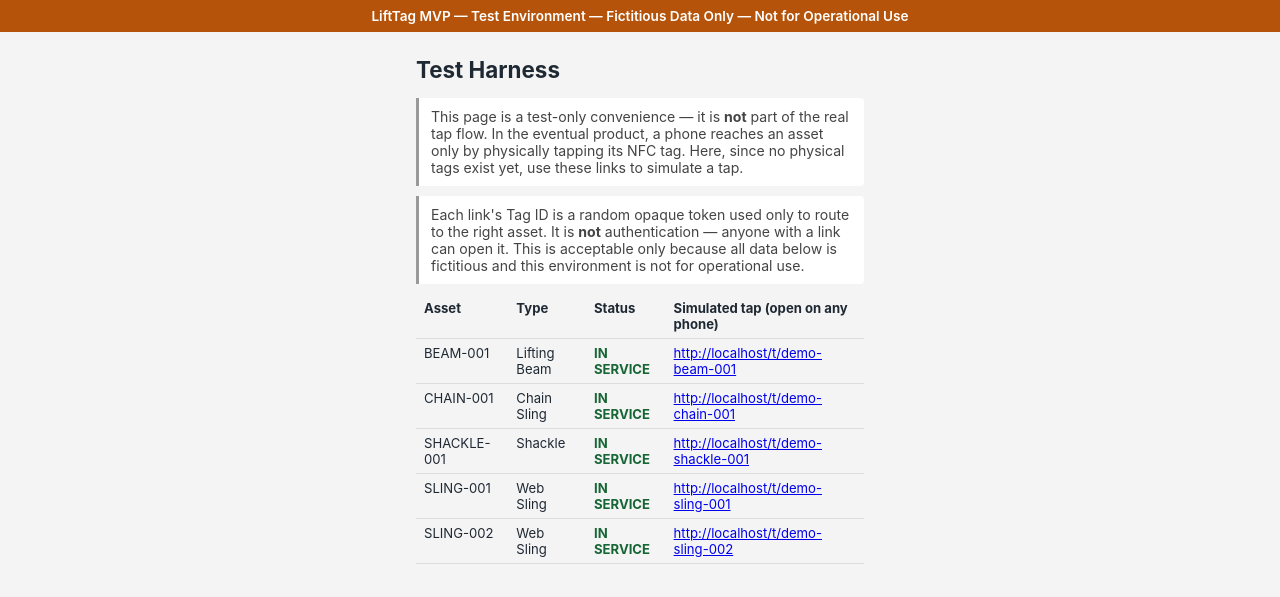
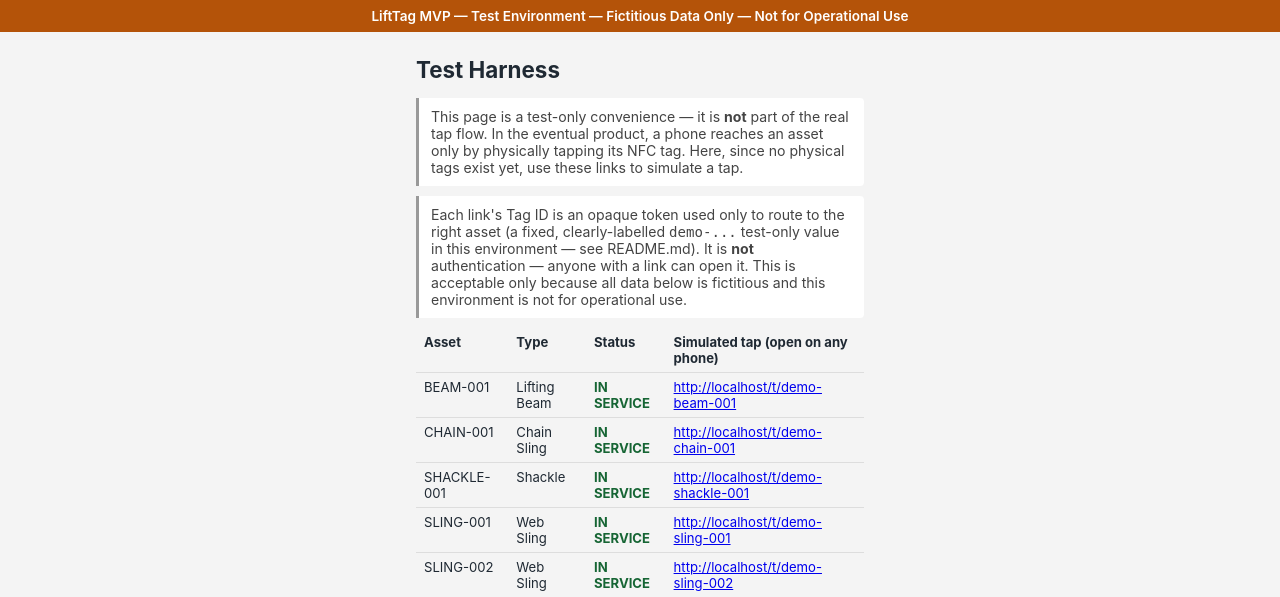
Before and after one commit to wylcfer-ctrl/lifttag-mvp, a Flask app: page / in a window 1280 px wide. Shown: the top 597 px of the page. Run offline with Flask 3, Linux system fonts and the light colour scheme; data comes from the database, SQL or seed files in the repository.

Commit message:
Add files via upload

```diff
--- a/templates/index.html
+++ b/templates/index.html
@@ -7,7 +7,8 @@
 tap flow. In the eventual product, a phone reaches an asset only by physically tapping its NFC tag.
 Here, since no physical tags exist yet, use these links to simulate a tap.</p>
 
-<p class="note">Each link's Tag ID is a random opaque token used only to route to the right asset.
+<p class="note">Each link's Tag ID is an opaque token used only to route to the right asset (a fixed,
+clearly-labelled <code>demo-...</code> test-only value in this environment — see README.md).
 It is <strong>not</strong> authentication — anyone with a link can open it. This is acceptable only
 because all data below is fictitious and this environment is not for operational use.</p>
 
```
